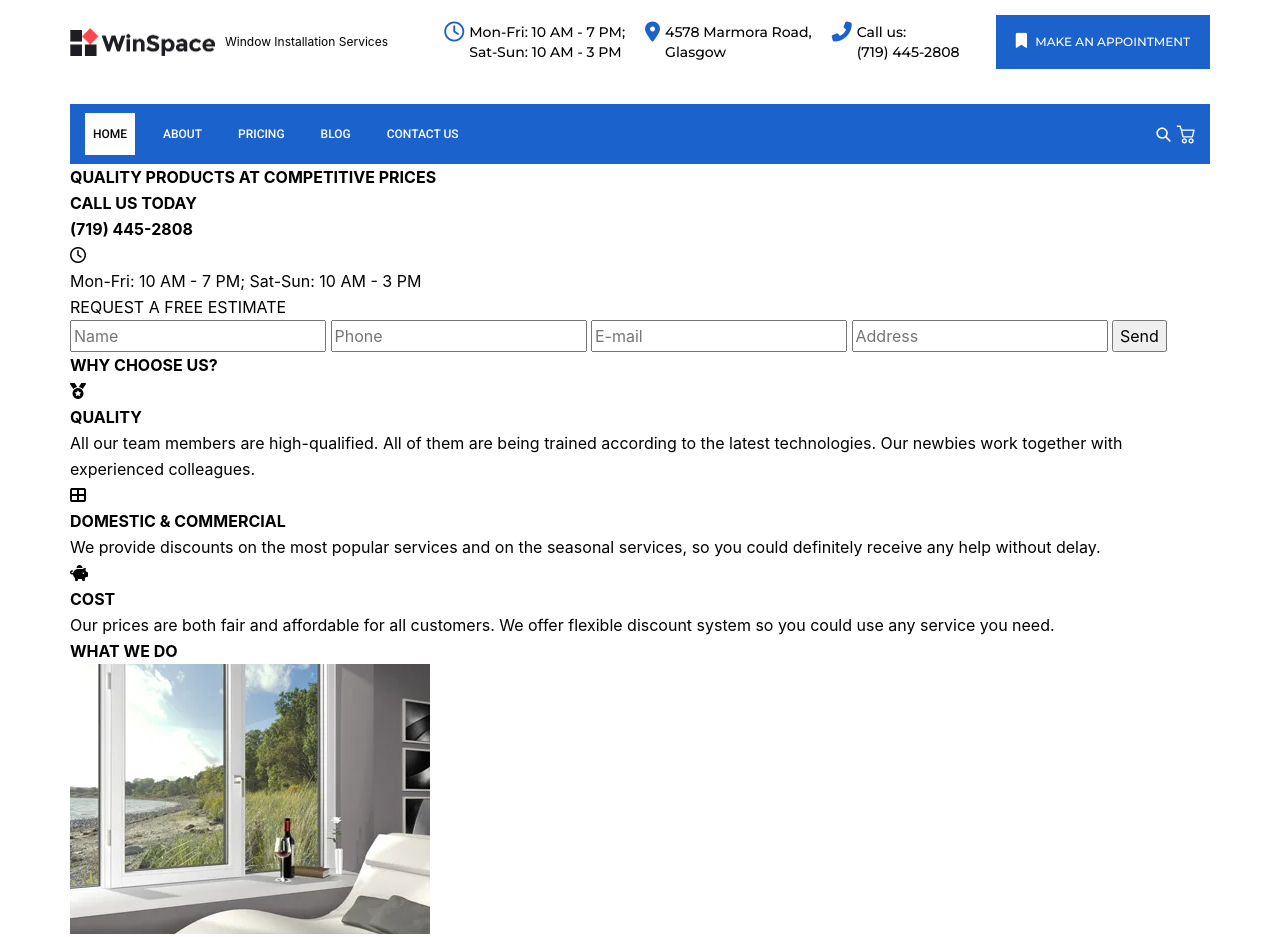
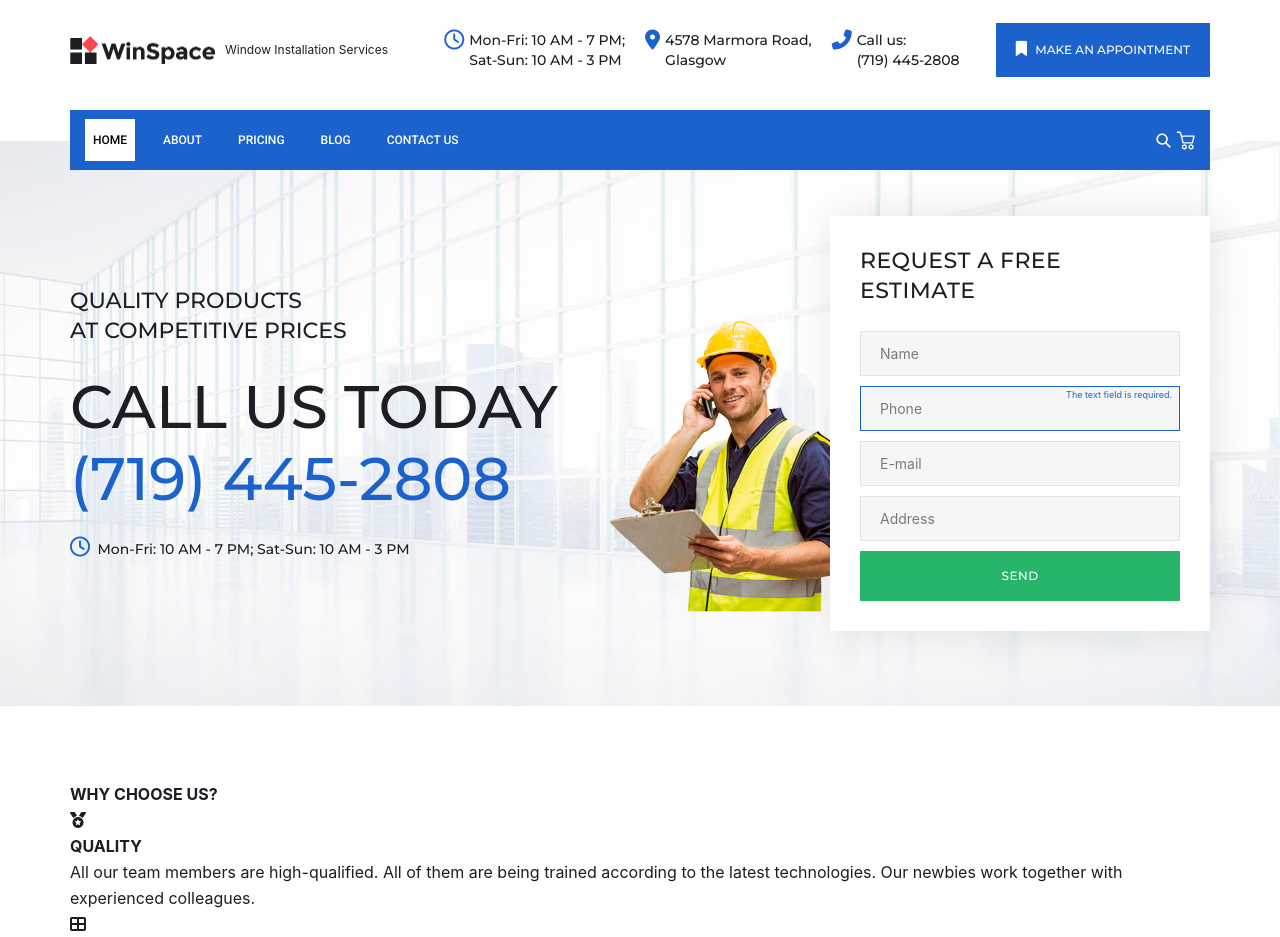
Before and after one commit to by-Biska/winopen, a website: page app/index.html in a window 1280 px wide. Shown: the top 937 px of the page. Drawn offline with Linux system fonts and the light colour scheme.

Commit message:
hi-section

```diff
--- a/app/index.html
+++ b/app/index.html
@@ -102,35 +102,51 @@
     </header>
 
     <main class="main">
-      <section class="first-section page-section">
+      <section class="hi-section page-section">
         <div class="container">
-          <div class="first-section__inner">
-            <div class="first-section__info">
-              <h2 class="first-section__info-title">QUALITY PRODUCTS
+          <div class="hi-section__inner">
+            <div class="hi-section__info">
+              <h2 class="hi-section__info-title">QUALITY PRODUCTS <br>
                 AT COMPETITIVE PRICES</h2>
-              <h1 class="first-section__info-callus">
-                <p class="first-section__info-callus-text">CALL US TODAY</p>
-                <a class="first-section__info-callus-phone" href="tel:7194452808">(719) 445-2808</a>
+              <h1 class="hi-section__info-callus">
+                <p class="hi-section__info-callus-text">CALL US TODAY</p>
+                <a class="hi-section__info-callus-phone" href="tel:7194452808">(719) 445-2808</a>
               </h1>
-              <div class="first-section__info-workhours">
-                <div class="first-section__info-imgbox">
-                  <i class="first-section__info-img far fa-clock"></i>
-                </div>
-                <div class="first-section__info-text">
-                  <p>
+              <div class="hi-section__info-workhours">
+                <div class="hi-section__info-workhours">
+                  <i class="hi-section__info-img far fa-clock"></i>
+                  <span class="hi-section__info-text">
                     Mon-Fri: 10 AM - 7 PM; Sat-Sun: 10 AM - 3 PM
-                  </p>
+                  </span>
                 </div>
               </div>
             </div>
-            <div class="first-section__request">
-              <div class="first-section__request-title">REQUEST A FREE ESTIMATE</div>
-              <form class="first-section__form">
-                <input class="first-section__form-name" type="text" name="name" placeholder="Name">
-                <input class="first-section__form-phone" type="tel" name="tel" placeholder="Phone">
-                <input class="first-section__form-email" type="email" name="email" placeholder="E-mail">
-                <input class="first-section__form-address" type="text" name="adress" placeholder="Address">
-                <button type="submit">Send</button>
+            <div class="hi-section__request">
+              <div class="hi-section__request-title">REQUEST A FREE ESTIMATE</div>
+              <form class="hi-section__form">
+                <div class="hi-section__form-input-wrapper">
+                  <input class="hi-section__form-input hi-section__form-name" type="text" name="name"
+                    placeholder="Name">
+                </div>
+
+                <div class="hi-section__form-input-wrapper has-error">
+                  <input class="hi-section__form-input hi-section__form-phone" type="tel" name="tel"
+                    placeholder="Phone">
+                    <span class="form-validation">The text field is required.</span>
+                </div>
+
+                <div class="hi-section__form-input-wrapper">
+                  <input class="hi-section__form-input hi-section__form-email" type="email" name="email"
+                    placeholder="E-mail">
+                    <span class="form-validation">The text field is required.</span>
+                </div>
+
+                <div class="hi-section__form-input-wrapper">
+                  <input class="hi-section__form-input hi-section__form-address" type="text" name="adress"
+                    placeholder="Address">
+                    <span class="form-validation">The text field is required.</span>
+                </div>
+                <button class="hi-section__form-btn button" type="submit">Send</button>
               </form>
             </div>
           </div>
--- a/app/scss/_global.scss
+++ b/app/scss/_global.scss
@@ -7,14 +7,14 @@ body {
 	position: relative;
 	overflow-x: hidden;
 	min-width: 280px;
-	font-size: 17px;
+	font-size: 16px;
 	line-height: 26px;
-	background-color: #fff;
+	font-weight: 400;
+	color: $text;
 	font-family: -apple-system, BlinkMacSystemFont,
     "Segoe UI", "Roboto", "Oxygen",
     "Ubuntu", "Cantarell", "Fira Sans",
     "Droid Sans", "Helvetica Neue", sans-serif;
-	font-size: 16px;
 }
 
 .main {
@@ -33,3 +33,28 @@ body {
 .display-none {
 	display: none;
 }
+
+.button {
+	position: relative;
+    overflow: hidden;
+    display: inline-block;
+    padding: 14px 35px;
+    font-size: 12px;
+    line-height: 18px;
+    border: 2px solid;
+    font-family: "Montserrat", sans-serif;
+    font-weight: 500;
+    letter-spacing: 0.04em;
+    text-transform: uppercase;
+    white-space: nowrap;
+    text-overflow: ellipsis;
+    text-align: center;
+    cursor: pointer;
+    vertical-align: middle;
+    user-select: none;
+    transition: 250ms all ease-in-out;
+}
+
+.page-section {
+	padding: 75px 0;
+}
--- a/app/scss/_header.scss
+++ b/app/scss/_header.scss
@@ -1,10 +1,12 @@
+.header {
+    height: 141px;
+}
 .header__top {
     &-inner {
         display: flex;
         justify-content: space-between;
         align-items: center;
-        min-height: 124px;
-        margin-top: -20px;
+        min-height: 100px;
     }
     &-btn {
         border: none;
@@ -73,6 +75,8 @@
     font-family: 'Roboto', sans-serif;
     font-weight: 500;
     font-size: 12px;
+    transform: translateY(10px);
+    z-index: 999;
     &--active {
         position: fixed;
         max-width: none;
@@ -80,6 +84,7 @@
         top: 0;
         left: 0;
         right: 0;
+        transform: translateY(0);
     }
     &-inner {
         display: flex;
--- /dev/null
+++ b/app/scss/_hi-section.scss
@@ -0,0 +1,110 @@
+.hi-section {
+    background-image: url("../images/bg.jpg");
+    min-height: 415px;
+    background-repeat: no-repeat;
+    background-size: cover;
+    background-position: center;
+
+    &__inner {
+        display: flex;
+        justify-content: space-between;
+        align-items: center;
+    }
+    &__info-title {
+        font-family: "Montserrat", sans-serif;
+        font-weight: 500;
+        text-transform: uppercase;
+        font-size: 22px;
+        line-height: 1.36364;
+        margin-bottom: 25px;
+    }
+    &__info-callus {
+        font-size: 60px;
+        line-height: 72px;
+        letter-spacing: 0;
+        font-family: "Montserrat", sans-serif;
+        font-weight: 500;
+        margin-bottom: 20px;
+        &-phone {
+            color: $primary-color;
+        }
+    }
+    &__info-img {
+        color: $primary-color;
+        font-size: 20px;
+        margin-right: 3px;
+    }
+    &__info-text {
+        font-size: 14px;
+        line-height: 23px;
+        font-family: "Montserrat", sans-serif;
+        font-weight: 500;
+    }
+    &__request {
+        background-color: #fff;
+        box-shadow: 3px 0 38px rgb(0 0 0 / 10%);
+        padding: 30px;
+        max-width: 380px;
+    }
+    &__request-title {
+        font-size: 22px;
+        line-height: 30px;
+        letter-spacing: 0.44px;
+        font-family: "Montserrat", sans-serif;
+        font-weight: 500;
+        margin-bottom: 25px;
+    }
+    &__form {
+        display: flex;
+        flex-direction: column;
+    }
+    .form-validation {
+        display: none;
+        position: absolute;
+        top: 3px;
+        right: 8px;
+        z-index: 11;
+        color: $primary-color;
+        font-size: 9px;
+        line-height: 12px;
+        transition: all 0.3s;
+    }
+    &__form-input-wrapper {
+        position: relative;
+        &.has-error {
+            .hi-section__form-input {
+                border: 1px solid $primary-color;
+            }
+            .form-validation {
+                display: block;
+            }
+        }
+    }
+    &__form-input {
+        width: 100%;
+        padding: 10px 19px;
+        font-size: 14px;
+        font-weight: 400;
+        line-height: 23px;
+        outline: none;
+        margin-bottom: 10px;
+        background-color: #f6f6f6;
+        color: $text;
+        border: 1px solid #e3e2e7;
+        transition: all 0.3s ease-in-out;
+        &::placeholder {
+            color: #79787f;
+        }
+        &:focus {
+            background: #ffffff;
+            border-width: 2px;
+            padding: 9px 18px;
+        }
+    }
+    &__form-btn {
+        color: #ffffff;
+        background-color: #26b56b;
+        border-color: #26b56b;
+        display: block;
+    }
+}
--- a/app/scss/_vars.scss
+++ b/app/scss/_vars.scss
@@ -1 +1,2 @@
 $primary-color: #1c62cd;
+$text: #1e1d24;
--- a/app/scss/style.scss
+++ b/app/scss/style.scss
@@ -4,5 +4,6 @@
 @import 'libs';
 @import 'global';
 @import "header";
+@import "hi-section";
 @import "footer";
 @import "media";
```
Also changed, not shown: app/css/style.css, app/css/style.min.css, app/images/bac.jpg (added), app/images/bg.jpg (added), app/images/man.png (added), 1 other file.
